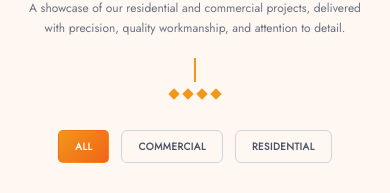
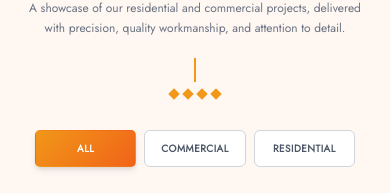
Before and after one commit to projectcconstructions-hash/PCConstructions, a React (Vite) app: page / in a window 390 px wide. Shown: the part 4236-4429 px from the top of the page. Built offline with nearby package versions, Linux system fonts and the light colour scheme; grey boxes are pictures that could not be loaded.

Commit message:
fix mobile filter in proejcts

```diff
--- a/src/components/ProjectsSection.tsx
+++ b/src/components/ProjectsSection.tsx
@@ -54,16 +54,16 @@ export default function ProjectsSection() {
           whileInView={{ opacity: 1 }}
           viewport={{ once: true }}
           transition={{ delay: 0.2, duration: 0.5 }}
-          className="flex items-center justify-center gap-3 mb-8 lg:mb-10"
+          className="grid grid-cols-3 gap-2 max-w-xs mx-auto lg:max-w-none lg:flex lg:items-center lg:justify-center lg:gap-3 mb-8 lg:mb-10"
         >
           {CATEGORY_TABS.map((tab) => (
             <button
               key={tab.value}
               onClick={() => setActiveTab(tab.value)}
-              className={`text-[10px] lg:text-xs font-semibold tracking-wider px-4 lg:px-5 py-2 rounded-md border transition-all duration-300 ${
+              className={`text-[10px] lg:text-xs font-semibold tracking-wider px-3 lg:px-5 py-2.5 lg:py-2 rounded-md border text-center transition-all duration-300 ${
                 activeTab === tab.value
-                  ? "btn-gradient text-white border-transparent"
-                  : "border-gray-300 text-gray-600 hover:border-primary hover:text-primary"
+                  ? "btn-gradient text-white border-transparent shadow-md"
+                  : "border-gray-300 text-gray-600 hover:border-primary hover:text-primary bg-white"
               }`}
             >
               {tab.label}
```
